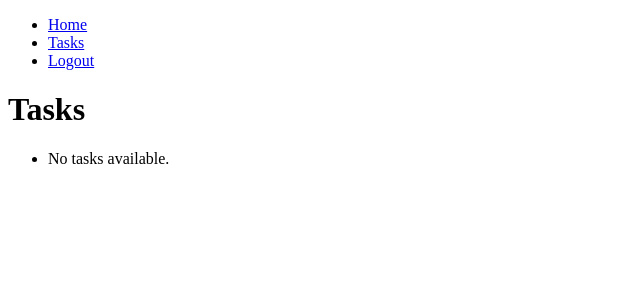
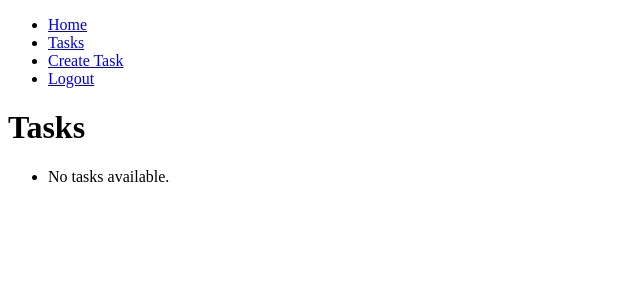
Before and after one commit to SimonJalil/Todo-Django, a Django app: page /tasks/ in a window 1280 px wide. Shown: the top 300 px of the page, without its empty margins (0-640 px from the left). Run offline with Django 5.2, Linux system fonts and the light colour scheme; the visitor is signed in with stand-in values (Sample User, id 1); data that the repository does not hold is empty.

Commit message:
Obtener tareas

```diff
--- a/tasks/templates/base.html
+++ b/tasks/templates/base.html
@@ -11,9 +11,10 @@
     <nav>
         <ul>
             <li><a href="/">Home</a></li>
-            <li><a href="/tasks/">Tasks</a></li>
 
             {% if user.is_authenticated %}
+            <li><a href="/tasks/">Tasks</a></li>
+            <li><a href="/create-task/">Create Task</a></li>
             <li><a href="/logout/">Logout</a></li>
             {% else %}
             <li><a href="/signup/">Signup</a></li>
--- a/tasks/templates/tasks.html
+++ b/tasks/templates/tasks.html
@@ -7,11 +7,13 @@
 <ul>
     {% for task in tasks %}
     <li>
+        <a href="{% url 'task-detail' task.id %}">
             {% if task.important %}
             <strong>{{task.title}}</strong>
             {% else %}
             {{task.title}}
             {% endif %}
+        </a>
         <p>{{task.description}}</p>
         <p>{{task.user.username}}</p>
     </li>
--- a/tasks/views.py
+++ b/tasks/views.py
@@ -1,10 +1,11 @@
-from django.shortcuts import render, redirect
+from django.shortcuts import get_object_or_404, render, redirect
 from django.contrib.auth.forms import UserCreationForm, AuthenticationForm
 from django.contrib.auth.models import User
 from django.contrib.auth import login, logout, authenticate
 from django.db import IntegrityError
 from .forms import TaskForm
 from .models import Task
+
 
 # Create your views here.
 
@@ -54,6 +55,12 @@ def tasks(request):
 
     return render(request, 'tasks.html', context)
 
+def task_detail(request, task_id):
+    task = get_object_or_404(Task, pk=task_id)
+    context = {
+        'task': task
+    }
+    return render(request, 'task_detail.html', context)
 
 def signout(request):
     logout(request)
--- a/todo_django/urls.py
+++ b/todo_django/urls.py
@@ -27,4 +27,5 @@ urlpatterns = [
     path("logout/", views.signout, name="logout"),
     path("signin/", views.signin, name="signin"),
     path("create-task/", views.create_task, name="create-task"),
+    path("task/<int:task_id>/", views.task_detail, name="task-detail"),
 ]
```
Also changed, not shown: tasks/templates/task_detail.html (added, +16 -0 lines). Lines whose indentation alone changed are shown as unchanged.
